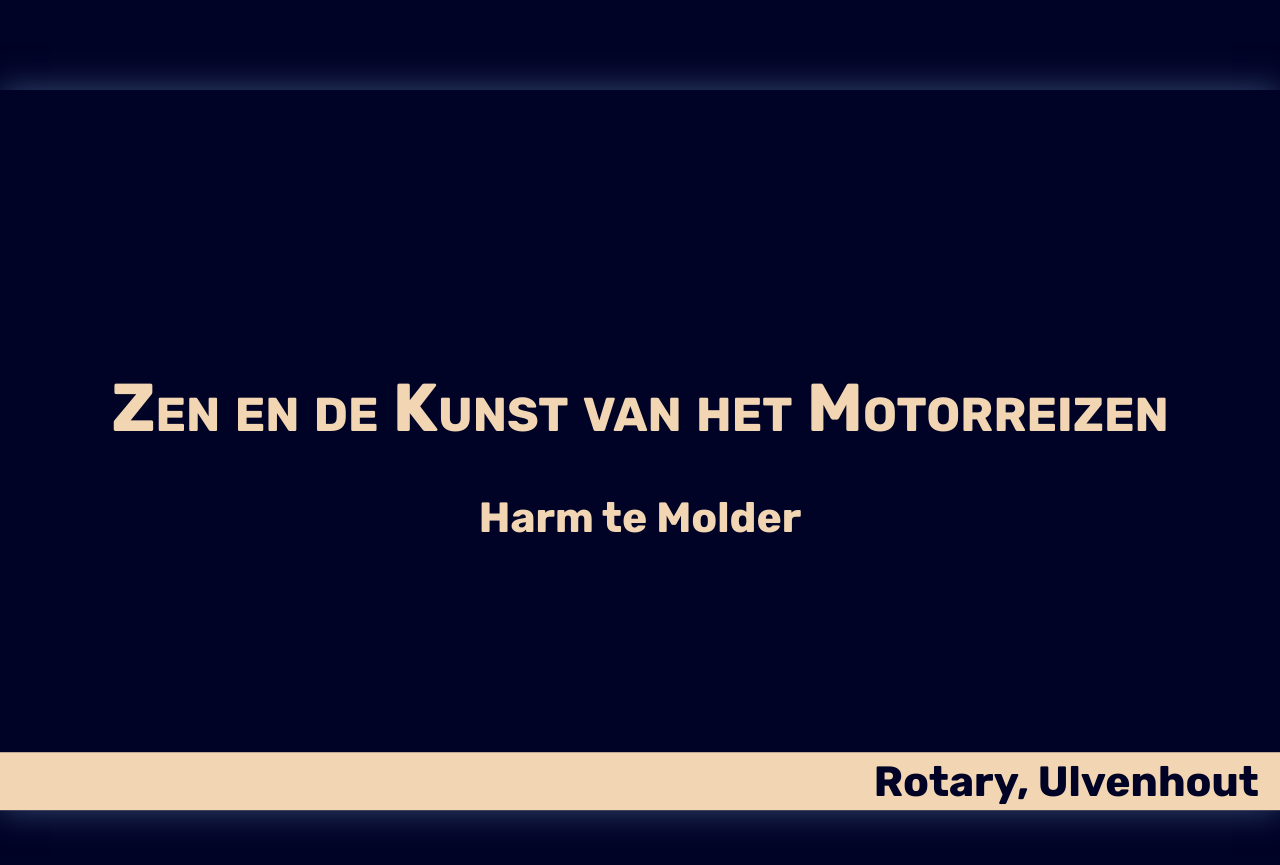
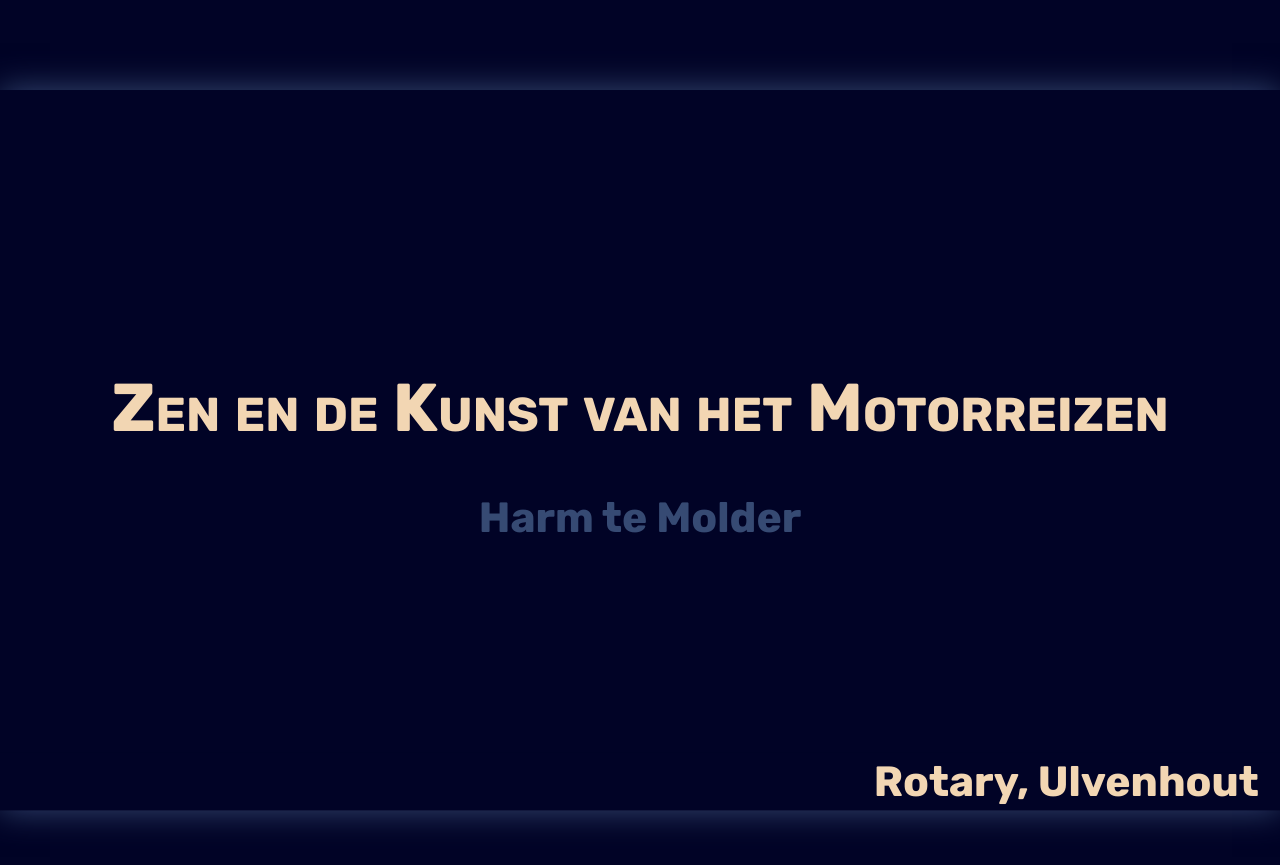
Before and after one commit to harmtemolder/presentations, a Jekyll site: the page built from 20191119-zen-en-de-kunst-van-het-motorreizen.md, in a window 1280 px wide. Shown: the top 865 px of the page. Built offline with Jekyll 4.4.1, drawn with Linux system fonts in a browser that asks for light colours.

Commit message:
Tweaked the CSS

```diff
--- a/styles/20191119-zen-en-de-kunst-van-het-motorreizen.scss
+++ b/styles/20191119-zen-en-de-kunst-van-het-motorreizen.scss
@@ -10,19 +10,13 @@ $quoteFont: 'Vollkorn', serif;
 $codeFont: 'Ubuntu Mono', monospace;
 
 /* Colors */
-$black: #000;
 $dark: #010326;
 $medium: #364A73;
 $light: #F2D6B3;
-$white: #FFF;
-$accent1: #BF6517;
-$accent2: #8C0303;
-$twitter: #1DA1F2;
-$instagram: #E1306C;
+$accent: #8C0303;
 /* Source: https://color.adobe.com/red-eyes-wolf-color-theme-1114852 */
 
 /* Regular color scheme */
-
 body {
   background-color: $dark;
   color: $dark;
@@ -49,23 +43,53 @@ h1, h2, h3 {
   font-weight: 700;
 }
 
-h1 em, h2 em, h3 em { color: $accent2 }
+h1 em, h2 em, h3 em { color: $accent }
 
 h1 strong, h2 strong, h3 strong {
   font-weight: inherit;
-  color: $accent2
+  color: $accent
 }
 
 .remark-slide-content h1 { font-size: 3.2em; }
 .remark-slide-content h2 { font-size: 2em; }
 .remark-slide-content h3 { font-size: 1.4em; }
 
-a { color: $accent1 }
+a { color: $accent }
 
+code {
+  font-family: $codeFont;
+}
+
+.light {
+  font-weight: 400;
+}
+
+.accent {
+  color: $accent
+}
+
+.title {
+  font-variant: small-caps;
+}
+
+.large {
+  font-size: 125%;
+}
+
+.larger {
+  font-size: 150%;
+}
+
+.largest {
+  font-size: 200%;
+}
+
+/* Quotes */
 blockquote {
   font-family: $quoteFont;
   font-size: 2em;
   font-weight: 400;
+  text-align: left;
 }
 
 blockquote a {
@@ -73,10 +97,12 @@ blockquote a {
   text-decoration: inherit;
 }
 
-code {
-  font-family: $codeFont;
+blockquote .source {
+  float: right;
+  font-size: 67%;
 }
 
+/* Footnotes */
 .footnote, .footnote a {
   padding: 0.1em 0.5em;
   width: 100%;
@@ -90,77 +116,37 @@ code {
   text-decoration: none;
 }
 
-.inverse .footnote, .inverse .footnote a {
+.footnote .inverse, .footnote .inverse a {
   background-color: $light;
   color: $dark !important;
 }
 
-.black .footnote, .black .footnote a {
+.footnote .black, .footnote .black a {
   background-color: $light;
-  color: $black !important;
+  color: #000 !important;
 }
 
 .footnote .twitter, .footnote .twitter a {
-  background-color: $twitter;
-  color: $white !important;
+  background-color: #1DA1F2;
+  color: #FFF !important;
 }
 
 .footnote .instagram, .footnote .instagram a {
-  background-color: $instagram;
-  color: $white !important;
+  background: linear-gradient(45deg, #405de6, #5851db, #833ab4, #c13584, #e1306c, #fd1d1d);
+  /* Source: http://www.brandgradients.com/instagram-colors/ */
+  color: #FFF !important;
 }
 
-blockquote {
-  text-align: left;
-}
-
-blockquote .source {
-  float: right;
-  font-size: 67%;
-}
-
-.light {
-  font-weight: 400;
-}
-
-.accent {
-  color: $accent2
-}
-
-.twitter, .twitter a {
-  color: $twitter;
-}
-
-.title {
-  font-variant: small-caps;
-}
-
-.large {
-  font-size: 125%;
-}
-
-.larger {
-  font-size: 150%;
-  // vertical-align: middle;
-}
-
-.largest {
-  font-size: 200%;
-  // vertical-align: middle;
-}
-
-/* Color lists one-by-one */
-
-.list.inverse h2 {
+/* Color titles one-by-one */
+.inverse h1, .inverse h2 {
   color: $medium;
 }
 
-.list.inverse h2:last-of-type {
+.inverse h1:last-of-type, .inverse h2:last-of-type {
   color: $light;
 }
 
 /* Inverse color scheme*/
-
 .inverse {
   background-color: $dark;
   color: $light;
@@ -168,17 +154,17 @@ blockquote .source {
 
 /*  White coulour scheme */
 .white, iframe {
-  background-color: $white;
+  background-color: #FFF;
   color: dark;
 }
 
-/*  Black coulour scheme */
+/*  Black color scheme */
 .black {
-  background-color: $black;
+  background-color: #000;
   color: $light;
 }
 
-/* images overlay */
+/* Images overlay */
 .imageWrapper {
   position: relative;
 }
@@ -193,5 +179,5 @@ blockquote .source {
 
 /* Notes area */
 .remark-notes strong{
-  color: $accent2
+  color: $accent
 }
```
Also changed, not shown: _layouts/16-9.html (+4 -4 lines).
